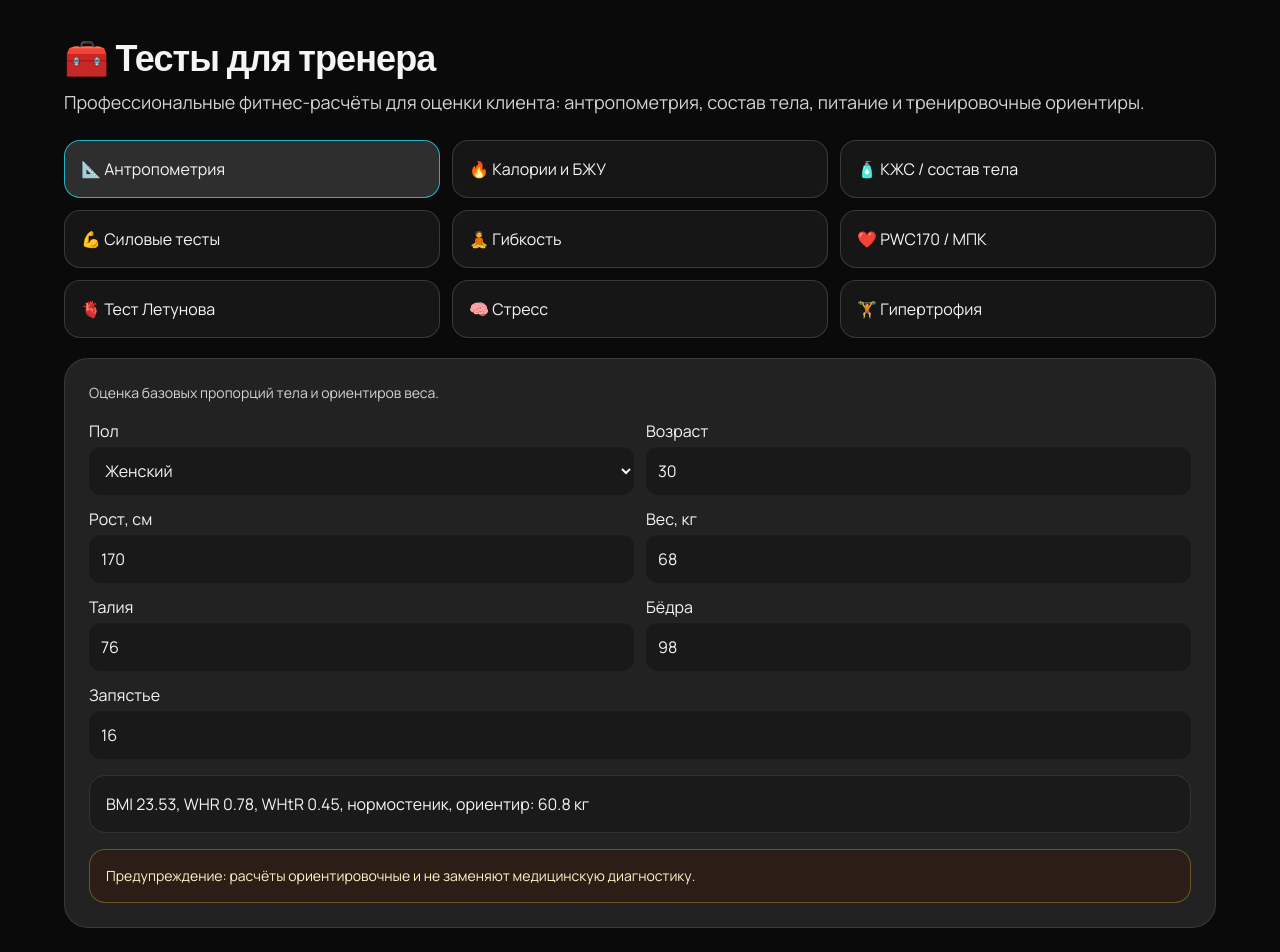
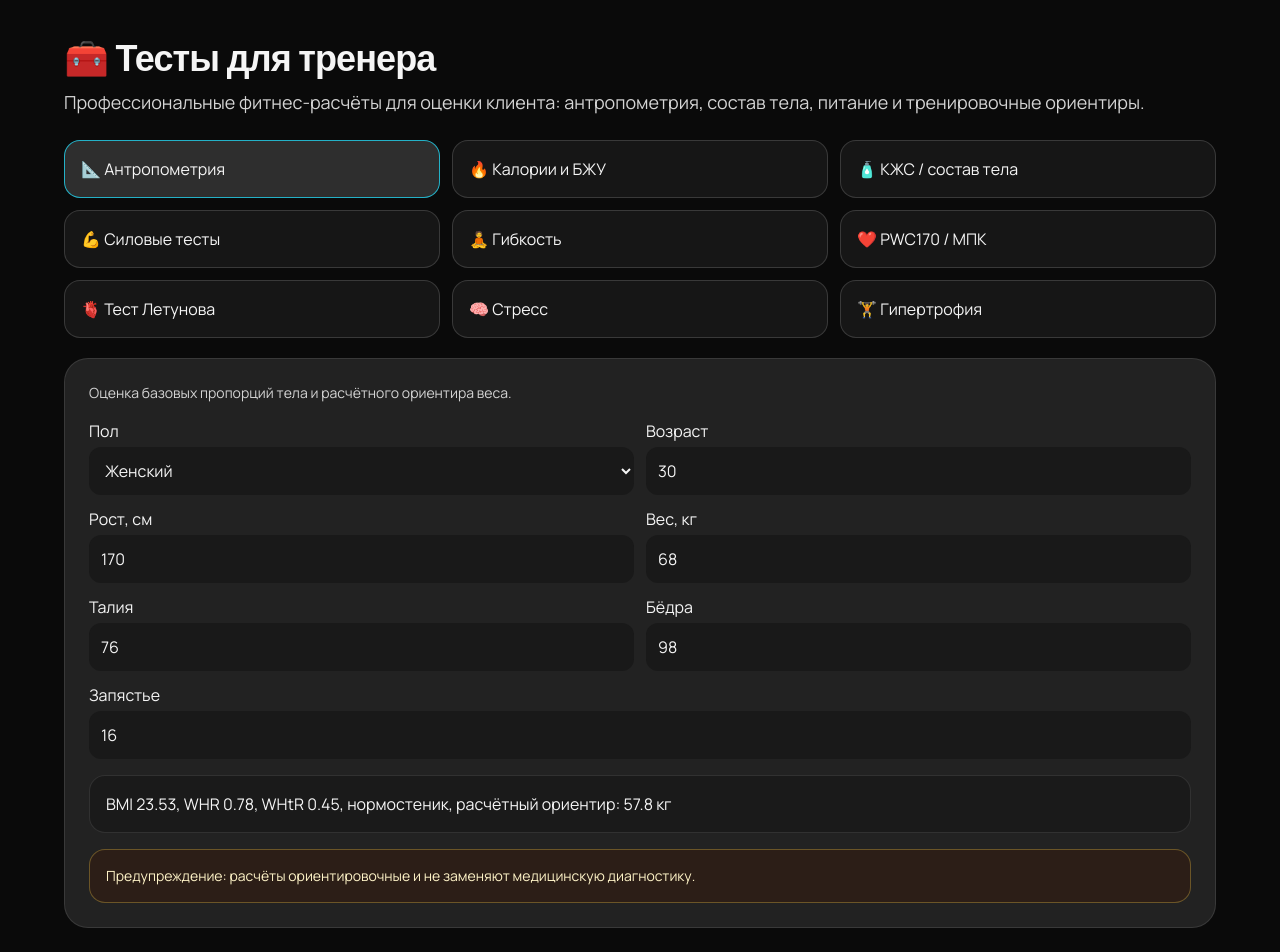
Before and after one commit to DEOZMSK/E, a Next.js app: page /trainers in a window 1280 px wide. Shown: the top 952 px of the page. Built offline with nearby package versions, Linux system fonts and the light colour scheme; no server answers.

Commit message:
Update anthropometry calculator and estimated-weight labels

```diff
--- a/app/trainers/TrainerToolsClient.tsx
+++ b/app/trainers/TrainerToolsClient.tsx
@@ -52,7 +52,7 @@ export function TrainerToolsClient({ cards }: TrainerToolsClientProps) {
   return <section className="space-y-5">{/* cards */}
     <div className="grid grid-cols-1 gap-3 sm:grid-cols-2 lg:grid-cols-3">{cards.map((card) => <button key={card.id} type="button" onClick={() => setActiveTool(card.id)} className={`rounded-2xl border px-4 py-4 text-left ${activeTool===card.id?"border-cyan-400/80 bg-white/15":"border-white/15 bg-white/5"}`}>{card.title}</button>)}</div>
     <div className="rounded-3xl border border-white/10 bg-white/10 p-4 sm:p-6 space-y-4">
-      <p className="text-sm text-neutral-300">{activeTool==="anthropometry"?"Оценка базовых пропорций тела и ориентиров веса.":activeTool==="calories"?"Расчёт калорийности и макросов по цели.":activeTool==="caliper"?"Оценка процента жира по сумме кожных складок.":activeTool==="strength"?"Суммарный скоринг по базовым силовым тестам.":activeTool==="flexibility"?"Оценка мобильности по наклону сидя.":activeTool==="functional"?"Функциональная работоспособность (PWC170/МПК).":activeTool==="letunov"?"Реакция сердечно‑сосудистой системы на нагрузку.":activeTool==="stress"?"Скрининг уровня стресса по чек‑листу.":"Оценка тренировочного объёма для гипертрофии."}</p>
+      <p className="text-sm text-neutral-300">{activeTool==="anthropometry"?"Оценка базовых пропорций тела и расчётного ориентира веса.":activeTool==="calories"?"Расчёт калорийности и макросов по цели.":activeTool==="caliper"?"Оценка процента жира по сумме кожных складок.":activeTool==="strength"?"Суммарный скоринг по базовым силовым тестам.":activeTool==="flexibility"?"Оценка мобильности по наклону сидя.":activeTool==="functional"?"Функциональная работоспособность (PWC170/МПК).":activeTool==="letunov"?"Реакция сердечно‑сосудистой системы на нагрузку.":activeTool==="stress"?"Скрининг уровня стресса по чек‑листу.":"Оценка тренировочного объёма для гипертрофии."}</p>
       <div className="grid gap-3 sm:grid-cols-2">
         <label>Пол<select value={sex} onChange={(e)=>setSex(e.target.value as Sex)} className="mt-1 w-full rounded-xl bg-neutral-900/80 p-3"><option value="female">Женский</option><option value="male">Мужской</option></select></label>
         <label>Возраст<input type="number" value={age} onChange={(e)=>setAge(Number(e.target.value))} className="mt-1 w-full rounded-xl bg-neutral-900/80 p-3"/></label>
@@ -61,7 +61,7 @@ export function TrainerToolsClient({ cards }: TrainerToolsClientProps) {
         {activeTool==="anthropometry" && <><label>Талия<input type="number" value={waistCm} onChange={(e)=>setWaistCm(Number(e.target.value))} className="mt-1 w-full rounded-xl bg-neutral-900/80 p-3"/></label><label>Бёдра<input type="number" value={hipCm} onChange={(e)=>setHipCm(Number(e.target.value))} className="mt-1 w-full rounded-xl bg-neutral-900/80 p-3"/></label><label className="sm:col-span-2">Запястье<input type="number" value={wristCm} onChange={(e)=>setWristCm(Number(e.target.value))} className="mt-1 w-full rounded-xl bg-neutral-900/80 p-3"/></label></>}
         {activeTool==="calories" && <><label>Активность<select value={activity} onChange={(e)=>setActivity(e.target.value as ActivityLevel)} className="mt-1 w-full rounded-xl bg-neutral-900/80 p-3"><option value="low">Низкая</option><option value="light">Лёгкая</option><option value="light_training">Лёгкая + трен.</option><option value="moderate">Средняя</option><option value="hard">Высокая</option><option value="very_hard">Очень высокая</option></select></label><label>Цель<select value={goal} onChange={(e)=>setGoal(e.target.value as Goal)} className="mt-1 w-full rounded-xl bg-neutral-900/80 p-3"><option value="fat_loss">Снижение жира</option><option value="recomposition">Рекомпозиция</option><option value="maintenance">Поддержание</option><option value="muscle_gain">Набор мышц</option></select></label></>}
       </div>
-      <div className="rounded-2xl border border-white/10 bg-neutral-900/70 p-4">{activeTool==="anthropometry"&&<p>BMI {anthropometry.bmi}, WHR {anthropometry.whr}, WHtR {anthropometry.whtr}, {anthropometry.bodyType}, ориентир: {anthropometry.idealWeightKg} кг</p>}{activeTool==="calories"&&<p>BMR {calories.bmr}, TDEE {calories.tdee}, цель {calories.targetCalories} ккал / Б{calories.proteinG} Ж{calories.fatG} У{calories.carbsG}</p>}{activeTool==="caliper"&&<p>Σ складок {caliper.sumFolds} мм, жир {caliper.fatPercent}% ({caliper.fatMassKg} кг), БМТ {caliper.lbmKg} кг</p>}{activeTool==="strength"&&<p>Индекс силы: {strength.score} ({strength.level})</p>}{activeTool==="flexibility"&&<p>Наклон: {flexibility.sitAndReachCm} см, уровень: {flexibility.level}</p>}{activeTool==="functional"&&<p>PWC170: {functional.pwc170} кгм/мин, МПК: {functional.vo2max} мл/кг/мин</p>}{activeTool==="letunov"&&<p>Подъём: {letunov.rise}, восстановление: {letunov.recovery}, тип реакции: {letunov.type}</p>}{activeTool==="stress"&&<p>Балл: {stress.score}, зона: {stress.zone}</p>}{activeTool==="hypertrophy"&&<p>Тоннаж: {hypertrophy.tonnage}, интенсивность: {hypertrophy.intensity}%, индекс объёма: {hypertrophy.volumeIndex}</p>}</div>
+      <div className="rounded-2xl border border-white/10 bg-neutral-900/70 p-4">{activeTool==="anthropometry"&&<p>BMI {anthropometry.bmi}, WHR {anthropometry.whr}, WHtR {anthropometry.whtr}, {anthropometry.bodyType}, расчётный ориентир: {anthropometry.estimatedWeightKg} кг</p>}{activeTool==="calories"&&<p>BMR {calories.bmr}, TDEE {calories.tdee}, цель {calories.targetCalories} ккал / Б{calories.proteinG} Ж{calories.fatG} У{calories.carbsG}</p>}{activeTool==="caliper"&&<p>Σ складок {caliper.sumFolds} мм, жир {caliper.fatPercent}% ({caliper.fatMassKg} кг), БМТ {caliper.lbmKg} кг</p>}{activeTool==="strength"&&<p>Индекс силы: {strength.score} ({strength.level})</p>}{activeTool==="flexibility"&&<p>Наклон: {flexibility.sitAndReachCm} см, уровень: {flexibility.level}</p>}{activeTool==="functional"&&<p>PWC170: {functional.pwc170} кгм/мин, МПК: {functional.vo2max} мл/кг/мин</p>}{activeTool==="letunov"&&<p>Подъём: {letunov.rise}, восстановление: {letunov.recovery}, тип реакции: {letunov.type}</p>}{activeTool==="stress"&&<p>Балл: {stress.score}, зона: {stress.zone}</p>}{activeTool==="hypertrophy"&&<p>Тоннаж: {hypertrophy.tonnage}, интенсивность: {hypertrophy.intensity}%, индекс объёма: {hypertrophy.volumeIndex}</p>}</div>
       <div className="rounded-2xl border border-amber-300/30 bg-amber-950/30 p-4 text-sm text-amber-100">Предупреждение: расчёты ориентировочные и не заменяют медицинскую диагностику.</div>
     </div>
   </section>;
--- a/app/trainers/calculators/anthropometry.ts
+++ b/app/trainers/calculators/anthropometry.ts
@@ -1,3 +1,82 @@
-import { AnthropometryInput } from "../types";
-const r=(v:number,d=2)=>Number(v.toFixed(d));
-export const calculateAnthropometry=(i:AnthropometryInput)=>{const h=i.heightCm/100;const ratio=i.heightCm/i.wristCm;const bodyType=i.sex==="female"?(ratio>10.9?"астеник":ratio>=9.9?"нормостеник":"гиперстеник"):(ratio>10.4?"астеник":ratio>=9.6?"нормостеник":"гиперстеник");const ideal=(i.sex==="male"?52:49)+Math.max(0,i.heightCm/2.54-60)*(i.sex==="male"?1.9:1.7);return{bmi:r(i.weightKg/(h*h)),whr:r(i.waistCm/i.hipCm),whtr:r(i.waistCm/i.heightCm),bodyType,idealWeightKg:r(ideal,1)}};
+import { AnthropometryInput, AnthropometryResult } from "../types";
+
+const round = (value: number, digits = 2) => Number(value.toFixed(digits));
+
+const getBmiComment = (bmi: number): string => {
+  if (bmi < 18.5) return "По введённым данным BMI ниже ориентировочного диапазона.";
+  if (bmi < 25) return "По введённым данным BMI в ориентировочном диапазоне.";
+  if (bmi < 30) return "По введённым данным BMI выше ориентировочного диапазона.";
+  return "По введённым данным BMI значительно выше ориентировочного диапазона, нужна осторожность в прогрессии нагрузки.";
+};
+
+const getWhrComment = (sex: AnthropometryInput["sex"], whr: number): string => {
+  if (sex === "male") {
+    if (whr > 0.9) return "По введённым данным WHR указывает на абдоминальный тип, повышенное внимание.";
+    if (whr >= 0.88) return "По введённым данным WHR — пограничное значение.";
+    return "По введённым данным WHR без повышенного внимания.";
+  }
+
+  if (whr > 0.85) return "По введённым данным WHR указывает на абдоминальный тип, повышенное внимание.";
+  if (whr >= 0.83) return "По введённым данным WHR — пограничное значение.";
+  return "По введённым данным WHR без повышенного внимания.";
+};
+
+const getWhtrComment = (whtr: number): string => {
+  if (whtr < 0.4) return "По введённым данным WHtR ниже стандартного диапазона.";
+  if (whtr < 0.5) return "По введённым данным WHtR без повышенного риска.";
+  if (whtr < 0.6) return "По введённым данным WHtR: повышенное внимание.";
+  return "По введённым данным WHtR высокий риск, нужна осторожность.";
+};
+
+const getBodyType = (sex: AnthropometryInput["sex"], wristCm: number): AnthropometryResult["bodyType"] => {
+  if (sex === "male") {
+    if (wristCm < 17) return "астеник";
+    if (wristCm <= 20) return "нормостеник";
+    return "гиперстеник";
+  }
+
+  if (wristCm < 15) return "астеник";
+  if (wristCm <= 18) return "нормостеник";
+  return "гиперстеник";
+};
+
+const getEstimatedWeightKg = (sex: AnthropometryInput["sex"], bodyType: NonNullable<AnthropometryResult["bodyType"]>, heightCm: number): number => {
+  const coefficients = sex === "male"
+    ? { астеник: 0.375, нормостеник: 0.39, гиперстеник: 0.41 }
+    : { астеник: 0.325, нормостеник: 0.34, гиперстеник: 0.355 };
+
+  return round(heightCm * coefficients[bodyType], 1);
+};
+
+export const calculateAnthropometry = (input: AnthropometryInput): AnthropometryResult => {
+  if (
+    input.heightCm <= 0 ||
+    input.weightKg <= 0 ||
+    input.waistCm <= 0 ||
+    input.hipCm <= 0 ||
+    input.wristCm <= 0
+  ) {
+    return {
+      valid: false,
+      warning: "Проверьте вводные: рост, вес, талия, бёдра и запястье должны быть больше 0."
+    };
+  }
+
+  const heightM = input.heightCm / 100;
+  const bmi = round(input.weightKg / (heightM * heightM));
+  const whr = round(input.waistCm / input.hipCm);
+  const whtr = round(input.waistCm / input.heightCm);
+  const bodyType = getBodyType(input.sex, input.wristCm);
+
+  return {
+    valid: true,
+    bmi,
+    whr,
+    whtr,
+    bodyType,
+    estimatedWeightKg: getEstimatedWeightKg(input.sex, bodyType, input.heightCm),
+    bmiComment: getBmiComment(bmi),
+    whrComment: getWhrComment(input.sex, whr),
+    whtrComment: getWhtrComment(whtr)
+  };
+};
--- a/app/trainers/types.ts
+++ b/app/trainers/types.ts
@@ -32,7 +32,6 @@ export interface AnthropometryResult {
   whtr?: number;
   bodyType?: "астеник" | "нормостеник" | "гиперстеник";
   estimatedWeightKg?: number;
-  idealWeightKg?: number;
   bmiComment?: string;
   whrComment?: string;
   whtrComment?: string;
```
